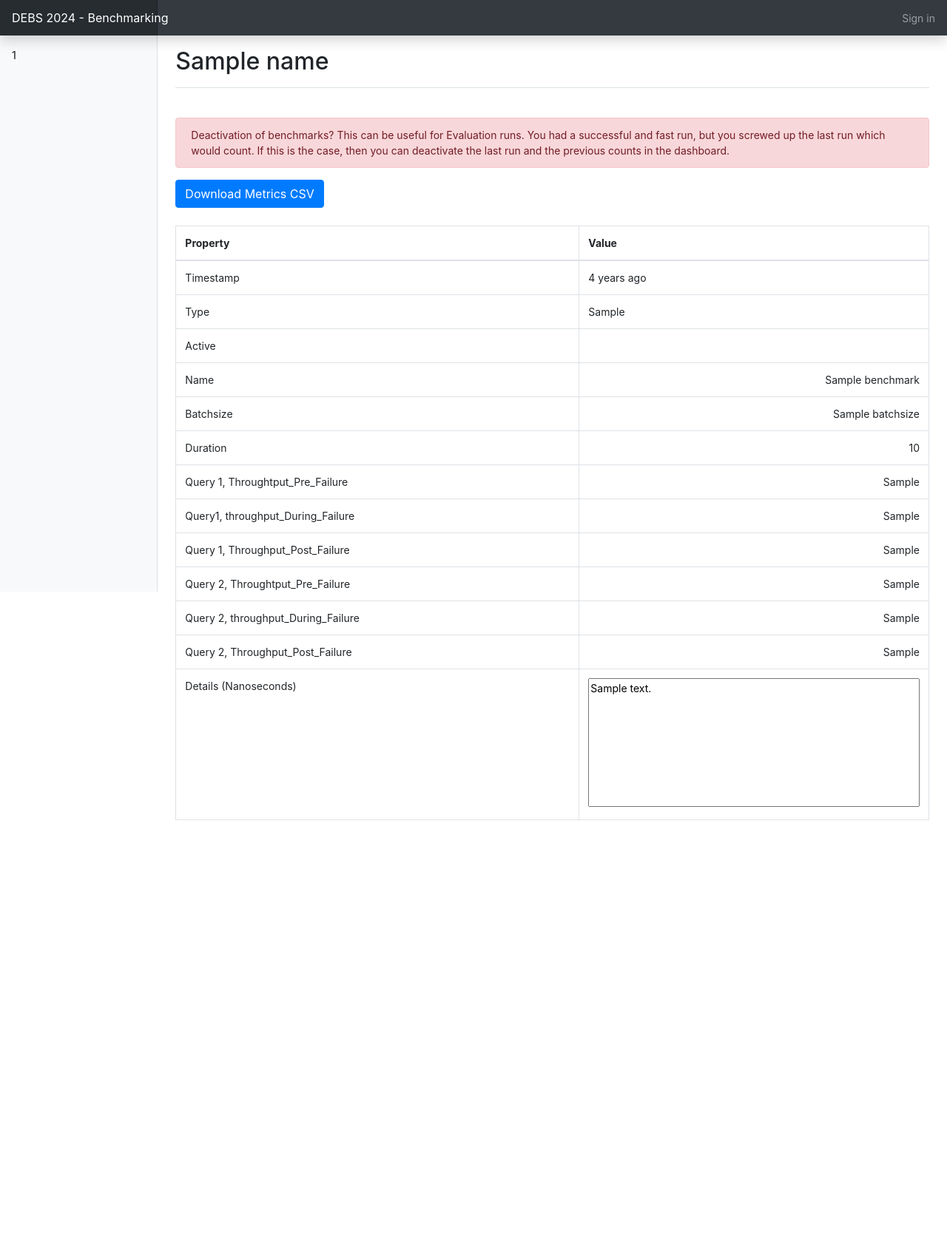
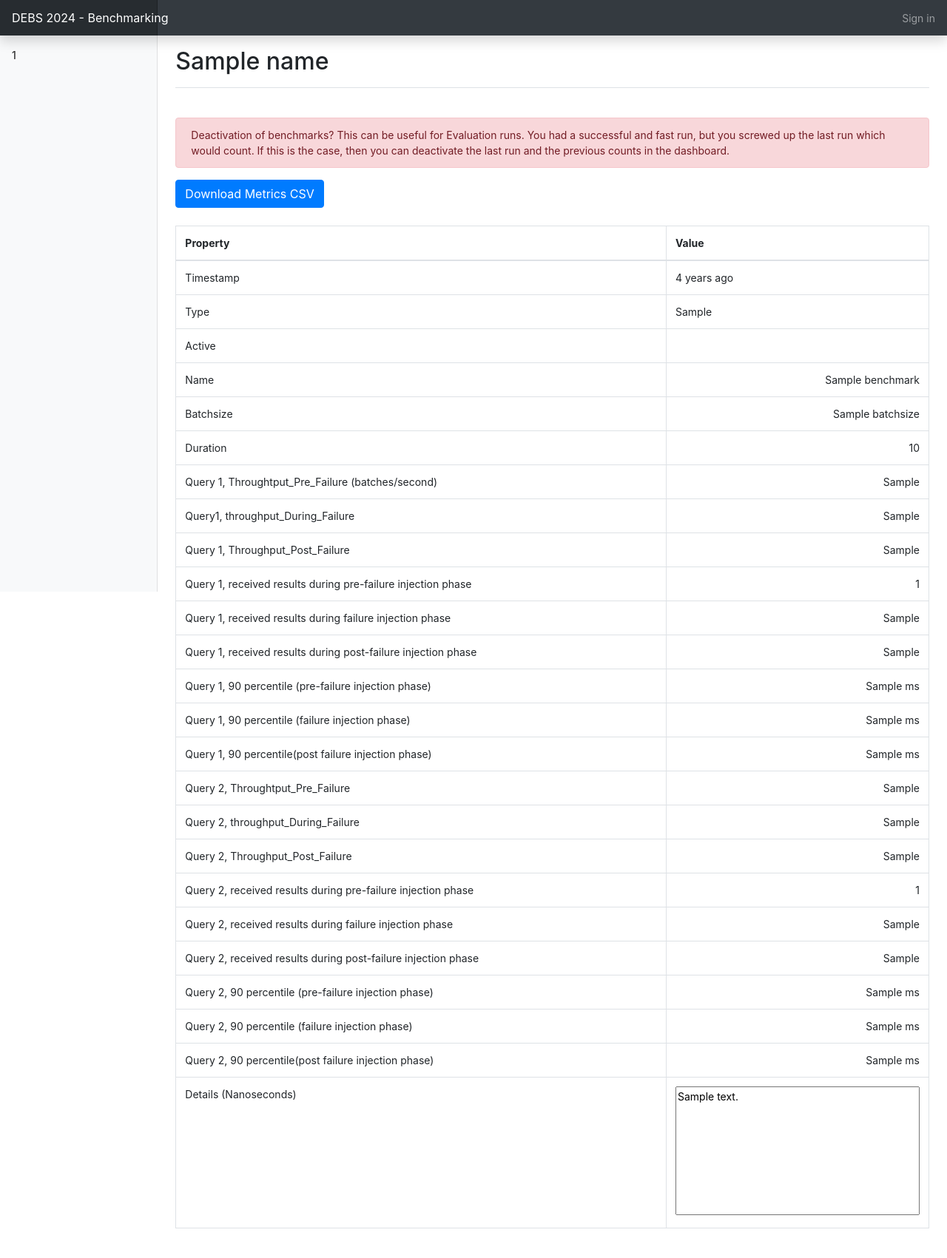
Before and after one commit to jawadtahir/bandency, a Python web app: template web/frontend/templates/ftebenchmarkdetails.html in a window 1280 px wide. Shown: the whole page at 74% size. Before the commit the page ends 1109 px from the top, so only its background shows below. Run offline with Jinja, Linux system fonts and the light colour scheme; the template is opened without the code that fills it: most values are stand-ins (such as "Sample title", 1, 10 or a date in 2020); some libraries are stand-ins or nearby versions.

Commit message:
displaying more metrics in bonus tab

```diff
--- a/web/frontend/templates/ftebenchmarkdetails.html
+++ b/web/frontend/templates/ftebenchmarkdetails.html
@@ -57,7 +57,7 @@
                         <td align="right">{{ benchmarkresults1.duration_sec }}</td>
                     </tr>
                     <tr>
-                        <td>Query 1, Throughtput_Pre_Failure</td>
+                        <td>Query 1, Throughtput_Pre_Failure (batches/second)</td>
                         <td align="right">{{ benchmarkresults1.q1_throughput }}</td>
                     </tr>
                     <tr>
@@ -67,6 +67,30 @@
                     <tr>
                         <td>Query 1, Throughput_Post_Failure</td>
                         <td align="right">{{ benchmarkresults1.q1_postfailurethroughput }} </td>
+                    </tr>
+                    <tr>
+                        <td>Query 1, received results during pre-failure injection phase</td>
+                        <td align="right">{{ benchmarkresults1.q1_count }}</td>
+                    </tr>
+                    <tr>
+                        <td>Query 1, received results during failure injection phase</td>
+                        <td align="right">{{ benchmarkresults1.q1_failurecount }}</td>
+                    </tr>
+                    <tr>
+                        <td>Query 1, received results during post-failure injection phase</td>
+                        <td align="right">{{ benchmarkresults1.q1_postfailurecount }}</td>
+                    </tr>
+                    <tr>
+                        <td>Query 1, 90 percentile (pre-failure injection phase)</td>
+                        <td align="right">{{ benchmarkresults1.q1_90percentile }} ms</td>
+                    </tr>
+                    <tr>
+                        <td>Query 1, 90 percentile (failure injection phase)</td>
+                        <td align="right">{{ benchmarkresults1.q1_failure90percentile }} ms</td>
+                    </tr>
+                    <tr>
+                        <td>Query 1, 90 percentile(post failure injection phase)</td>
+                        <td align="right">{{ benchmarkresults1.q1_postfailure90percentile }} ms</td>
                     </tr>
                     <tr>
                         <td>Query 2, Throughtput_Pre_Failure</td>
@@ -81,6 +105,30 @@
                         <td align="right">{{ benchmarkresults1.q2_postfailurethroughtput }} </td>
                     </tr>
                     <tr>
+                        <td>Query 2, received results during pre-failure injection phase</td>
+                        <td align="right">{{ benchmarkresults1.q2_count }}</td>
+                    </tr>
+                    <tr>
+                        <td>Query 2, received results during failure injection phase</td>
+                        <td align="right">{{ benchmarkresults1.q2_failurecount }}</td>
+                    </tr>
+                    <tr>
+                        <td>Query 2, received results during post-failure injection phase</td>
+                        <td align="right">{{ benchmarkresults1.q2_postfailurecount }}</td>
+                    </tr>
+                    <tr>
+                        <td>Query 2, 90 percentile (pre-failure injection phase)</td>
+                        <td align="right">{{ benchmarkresults1.q2_90percentile }} ms</td>
+                    </tr>
+                    <tr>
+                        <td>Query 2, 90 percentile (failure injection phase)</td>
+                        <td align="right">{{ benchmarkresults1.q2failure90percentile }} ms</td>
+                    </tr>
+                    <tr>
+                        <td>Query 2, 90 percentile(post failure injection phase)</td>
+                        <td align="right">{{ benchmarkresults1.q2postfailure90percentile }} ms</td>
+                    </tr>
+                    <tr>
                         <td>Details (Nanoseconds)</td>
                         <td><textarea rows="8" style="min-width: 100%;resize:none">{{ benchmarkresults1.summary }}</textarea></td>
                     </tr>
```
